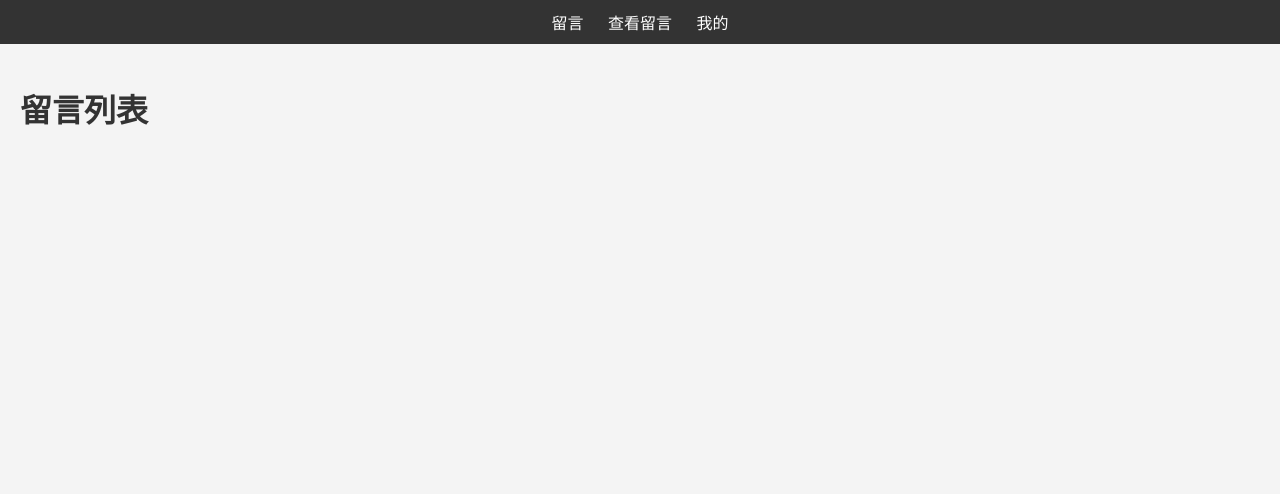
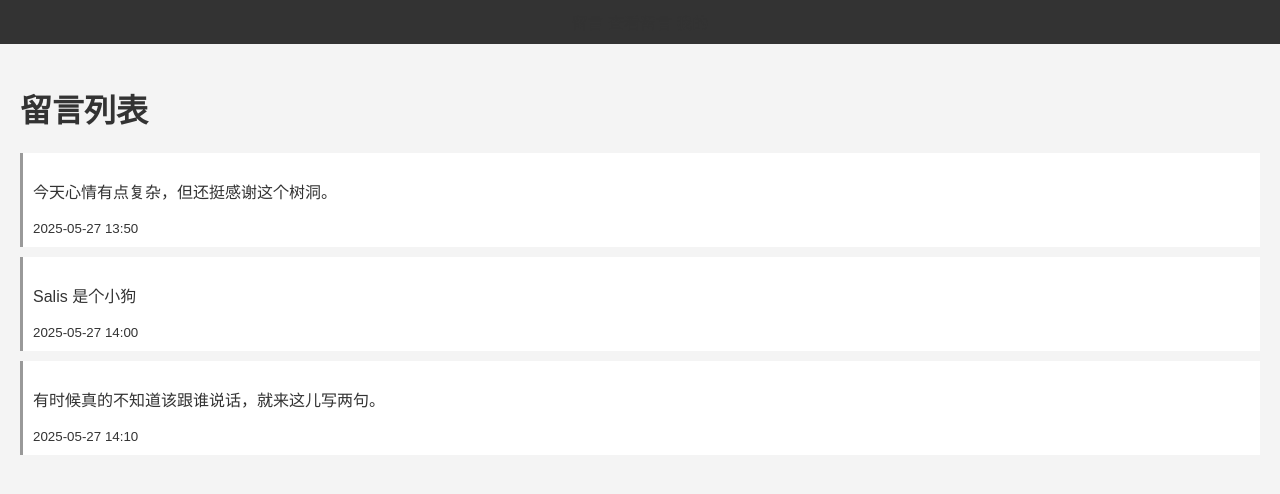
Before and after one commit to Salis28/tree-project, a plain HTML site: page reply.html in a window 1280 px wide. Drawn offline with Linux system fonts and the light colour scheme.

Commit message:
Update reply.html

```diff
--- a/reply.html
+++ b/reply.html
@@ -8,14 +8,35 @@
 </head>
 <body>
   <nav>
-    <a href="index.html">留言</a>
-    <a href="reply.html">查看留言</a>
-    <a href="profile.html">我的</a>
+    留言
+    查看留言
+    我的
   </nav>
+
   <main>
     <h1>留言列表</h1>
     <div id="messages"></div>
   </main>
-  <script src="replies.js"></script>
+
+  <script>
+    // 模拟留言数据（之后你可以从 GitHub JSON 加载）
+    const messages = [
+      { id: 1, content: "今天心情有点复杂，但还挺感谢这个树洞。", time: "2025-05-27 13:50" },
+      { id: 2, content: "Salis 是个小狗", time: "2025-05-27 14:00" },
+      { id: 3, content: "有时候真的不知道该跟谁说话，就来这儿写两句。", time: "2025-05-27 14:10" }
+    ];
+
+    const container = document.getElementById("messages");
+
+    messages.forEach(msg => {
+      const msgDiv = document.createElement("div");
+      msgDiv.className = "message";
+      msgDiv.innerHTML = `
+        <p>${msg.content}</p >
+        <small>${msg.time}</small>
+      `;
+      container.appendChild(msgDiv);
+    });
+  </script>
 </body>
 </html>
```
